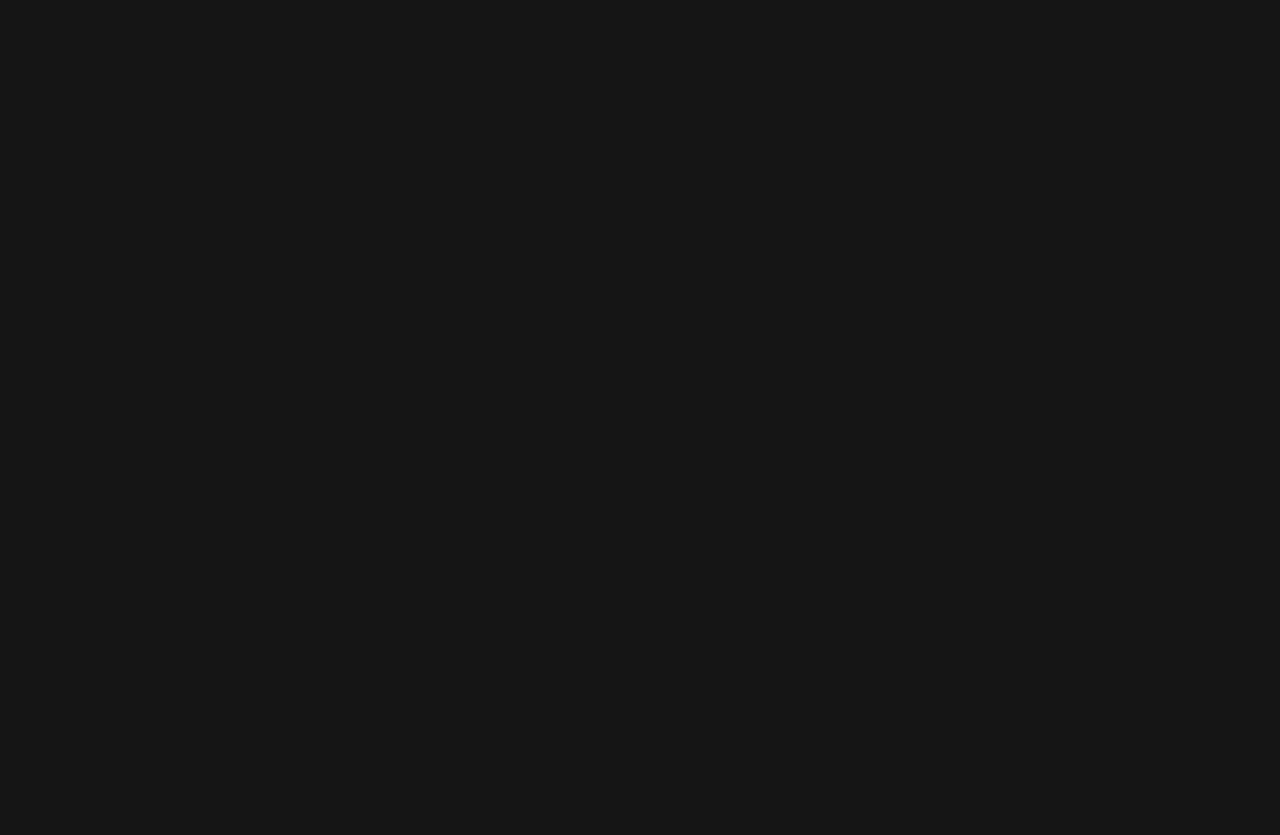
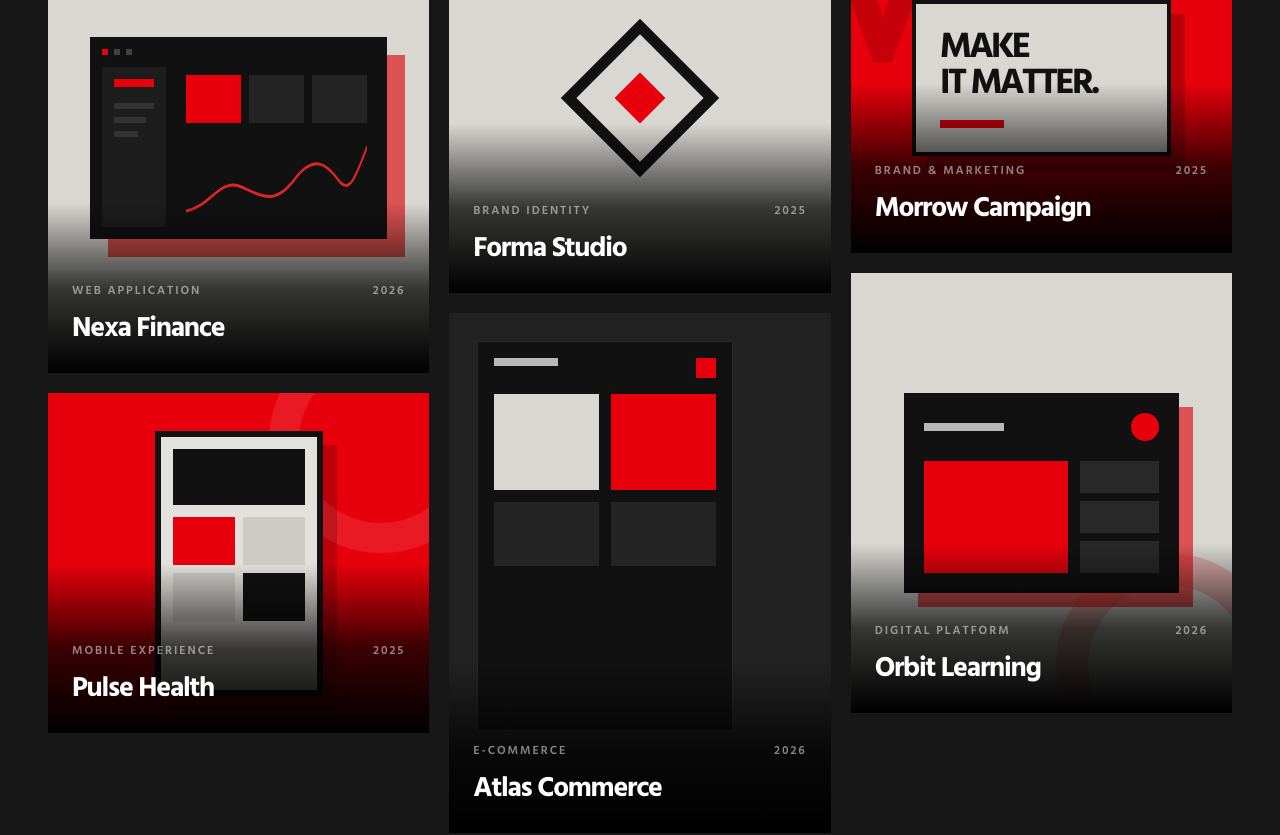
Before and after one commit to durbardev/durbar_frontend, a React (Vite) app: page / in a window 1280 px wide. Shown: the part 3320-4155 px from the top of the page. Before the commit the page ends 3127 px from the top, so only its background shows below. Built offline with nearby package versions, Linux system fonts and the light colour scheme.

Commit message:
add portfolio section

```diff
--- a/src/App.jsx
+++ b/src/App.jsx
@@ -1,6 +1,7 @@
 import Footer from "./components/Footer";
 import Header from "./components/Header";
 import Hero from "./components/Hero";
+import Portfolio from "./components/Portfolio";
 import Process from "./components/Process";
 import Services from "./components/Services";
 import TrustedBrands from "./components/TrustedBrands";
@@ -23,6 +24,9 @@ function App() {
             {/* Services */}
             <Services />
 
+            {/* Portfolio */}
+            <Portfolio />
+
             {/* Footer */}
             <Footer />
         </div>
--- /dev/null
+++ b/src/components/Portfolio.jsx
@@ -0,0 +1,178 @@
+import portfolio from "../data/portfolio";
+import PrimaryButton from "./PrimaryButton";
+
+function BrowserMockup() {
+    return (
+        <div className="relative w-[78%] bg-[#111] p-3 shadow-[18px_18px_0_rgba(220,38,38,0.75)]">
+            <div className="mb-3 flex gap-1.5">
+                <span className="size-1.5 bg-red-600" />
+                <span className="size-1.5 bg-white/20" />
+                <span className="size-1.5 bg-white/20" />
+            </div>
+            <div className="grid grid-cols-[0.28fr_1fr] gap-3">
+                <div className="min-h-40 bg-white/5 p-3">
+                    <span className="block h-2 w-10 bg-red-600" />
+                    <span className="mt-4 block h-1.5 w-full bg-white/10" />
+                    <span className="mt-2 block h-1.5 w-4/5 bg-white/10" />
+                    <span className="mt-2 block h-1.5 w-3/5 bg-white/10" />
+                </div>
+                <div className="p-2">
+                    <div className="grid grid-cols-3 gap-2">
+                        <span className="h-12 bg-red-600" />
+                        <span className="h-12 bg-white/8" />
+                        <span className="h-12 bg-white/8" />
+                    </div>
+                    <svg className="mt-4 h-20 w-full" viewBox="0 0 300 80" preserveAspectRatio="none">
+                        <path d="M0 72C40 68 56 38 92 48s56 18 88-8 54-14 72 1 28-2 48-34" fill="none" stroke="rgb(220 38 38)" strokeWidth="3" />
+                    </svg>
+                </div>
+            </div>
+        </div>
+    );
+}
+
+function ProjectVisual({ variant }) {
+    if (variant === "dashboard") {
+        return (
+            <div className="absolute inset-0 flex items-center justify-center bg-[#d8d7d2]">
+                <BrowserMockup />
+            </div>
+        );
+    }
+
+    if (variant === "mobile") {
+        return (
+            <div className="absolute inset-0 grid place-items-center overflow-hidden bg-red-600">
+                <span className="absolute -right-16 -top-16 size-56 rounded-full border-[30px] border-white/10" />
+                <div className="relative h-[78%] w-[44%] border-[6px] border-[#111] bg-[#e3e1db] p-3 shadow-[14px_14px_0_rgba(0,0,0,0.18)]">
+                    <span className="block h-14 bg-[#111]" />
+                    <div className="mt-3 grid grid-cols-2 gap-2">
+                        <span className="h-12 bg-red-600" />
+                        <span className="h-12 bg-[#111]/10" />
+                        <span className="h-12 bg-[#111]/10" />
+                        <span className="h-12 bg-[#111]" />
+                    </div>
+                </div>
+            </div>
+        );
+    }
+
+    if (variant === "brand") {
+        return (
+            <div className="absolute inset-0 grid place-items-center overflow-hidden bg-[#d8d7d2] text-[#111]">
+                <span className="absolute -left-5 -top-14 text-[170px] leading-none font-bold text-red-600">F</span>
+                <div className="grid size-28 rotate-45 place-items-center border-[11px] border-[#111]">
+                    <span className="size-9 bg-red-600" />
+                </div>
+            </div>
+        );
+    }
+
+    if (variant === "commerce") {
+        return (
+            <div className="absolute inset-0 flex items-center justify-center overflow-hidden bg-[#222]">
+                <div className="absolute left-7 top-7 h-[75%] w-[67%] border border-white/10 bg-[#111] p-4">
+                    <div className="mb-4 flex justify-between">
+                        <span className="h-2 w-16 bg-white/70" />
+                        <span className="size-5 bg-red-600" />
+                    </div>
+                    <div className="grid grid-cols-2 gap-3">
+                        <span className="h-24 bg-[#d8d7d2]" />
+                        <span className="h-24 bg-red-600" />
+                        <span className="h-16 bg-white/8" />
+                        <span className="h-16 bg-white/8" />
+                    </div>
+                </div>
+            </div>
+        );
+    }
+
+    if (variant === "learning") {
+        return (
+            <div className="absolute inset-0 flex items-center justify-center overflow-hidden bg-[#d8d7d2]">
+                <span className="absolute -right-12 -bottom-16 size-56 rounded-full border-[32px] border-red-600/20" />
+                <div className="relative w-[72%] bg-[#111] p-5 shadow-[14px_14px_0_rgba(220,38,38,0.75)]">
+                    <div className="mb-5 flex items-center justify-between">
+                        <span className="h-2 w-20 bg-white/70" />
+                        <span className="size-7 rounded-full bg-red-600" />
+                    </div>
+                    <div className="grid grid-cols-[1fr_0.55fr] gap-3">
+                        <span className="h-28 bg-red-600" />
+                        <div className="grid gap-2">
+                            <span className="bg-white/10" />
+                            <span className="bg-white/10" />
+                            <span className="bg-white/10" />
+                        </div>
+                    </div>
+                </div>
+            </div>
+        );
+    }
+
+    return (
+        <div className="absolute inset-0 grid place-items-center overflow-hidden bg-red-600">
+            <span className="absolute -left-14 top-0 text-[200px] leading-none font-bold tracking-[-0.12em] text-black/15">M</span>
+            <div className="relative w-[68%] border-4 border-[#111] bg-[#d8d7d2] p-6 shadow-[14px_14px_0_rgba(0,0,0,0.2)]">
+                <span className="block text-4xl font-bold leading-none tracking-[-0.08em] text-[#111]">MAKE<br />IT MATTER.</span>
+                <span className="mt-5 block h-2 w-16 bg-red-600" />
+            </div>
+        </div>
+    );
+}
+
+function ProjectCard({ project, height }) {
+    return (
+        <article
+            className="group relative mb-5 break-inside-avoid overflow-hidden bg-[#111]"
+            style={{ height }}
+        >
+            <div className="absolute inset-0 transition-transform duration-700 group-hover:scale-[1.025]">
+                <ProjectVisual variant={project.variant} />
+            </div>
+            <div className="absolute inset-x-0 bottom-0 bg-gradient-to-t from-black via-black/75 to-transparent p-6 pt-20">
+                <div className="mb-2 flex justify-between gap-4 text-xs font-semibold tracking-[0.16em] text-white/50 uppercase">
+                    <span>{project.category}</span>
+                    <span>{project.year}</span>
+                </div>
+                <h3 className="text-[28px] font-bold tracking-[-0.045em]">{project.title}</h3>
+            </div>
+        </article>
+    );
+}
+
+function Portfolio() {
+    return (
+        <section id="work" className="bg-[#171717] px-5 py-20 text-white sm:px-8 lg:px-12 lg:py-28">
+            <div className="mx-auto max-w-[1320px]">
+                <header className="mx-auto mb-12 max-w-[720px] text-center">
+                    <div>
+                        <p className="mb-4 flex items-center justify-center gap-3 text-sm font-semibold tracking-[0.22em] text-red-500 uppercase">
+                            <span className="h-px w-8 bg-red-600" />
+                            {portfolio.eyebrow}
+                            <span className="h-px w-8 bg-red-600" />
+                        </p>
+                        <h2 className="text-[44px] leading-[0.98] font-bold tracking-[-0.055em] sm:text-[64px]">{portfolio.title}</h2>
+                    </div>
+                    <p className="mx-auto mt-6 max-w-[560px] text-base leading-7 text-white/50">{portfolio.description}</p>
+                </header>
+
+                <div className="relative">
+                    <div className="columns-1 gap-5 md:columns-2 lg:columns-3">
+                        <ProjectCard project={portfolio.projects[0]} height={470} />
+                        <ProjectCard project={portfolio.projects[1]} height={340} />
+                        <ProjectCard project={portfolio.projects[2]} height={390} />
+                        <ProjectCard project={portfolio.projects[3]} height={520} />
+                        <ProjectCard project={portfolio.projects[4]} height={350} />
+                        <ProjectCard project={portfolio.projects[5]} height={440} />
+                    </div>
+                </div>
+
+                <div className="mt-10 flex justify-center">
+                    <PrimaryButton href="#work">Load more projects</PrimaryButton>
+                </div>
+            </div>
+        </section>
+    );
+}
+
+export default Portfolio;
--- /dev/null
+++ b/src/data/portfolio.js
@@ -0,0 +1,46 @@
+const portfolio = {
+    eyebrow: "Selected work",
+    title: "Ideas made visible.",
+    description:
+        "A selection of digital products and brand experiences designed to solve real problems and create lasting value.",
+    projects: [
+        {
+            title: "Nexa Finance",
+            category: "Web Application",
+            year: "2026",
+            variant: "dashboard",
+        },
+        {
+            title: "Pulse Health",
+            category: "Mobile Experience",
+            year: "2025",
+            variant: "mobile",
+        },
+        {
+            title: "Forma Studio",
+            category: "Brand Identity",
+            year: "2025",
+            variant: "brand",
+        },
+        {
+            title: "Atlas Commerce",
+            category: "E-commerce",
+            year: "2026",
+            variant: "commerce",
+        },
+        {
+            title: "Morrow Campaign",
+            category: "Brand & Marketing",
+            year: "2025",
+            variant: "campaign",
+        },
+        {
+            title: "Orbit Learning",
+            category: "Digital Platform",
+            year: "2026",
+            variant: "learning",
+        },
+    ],
+};
+
+export default portfolio;
```
